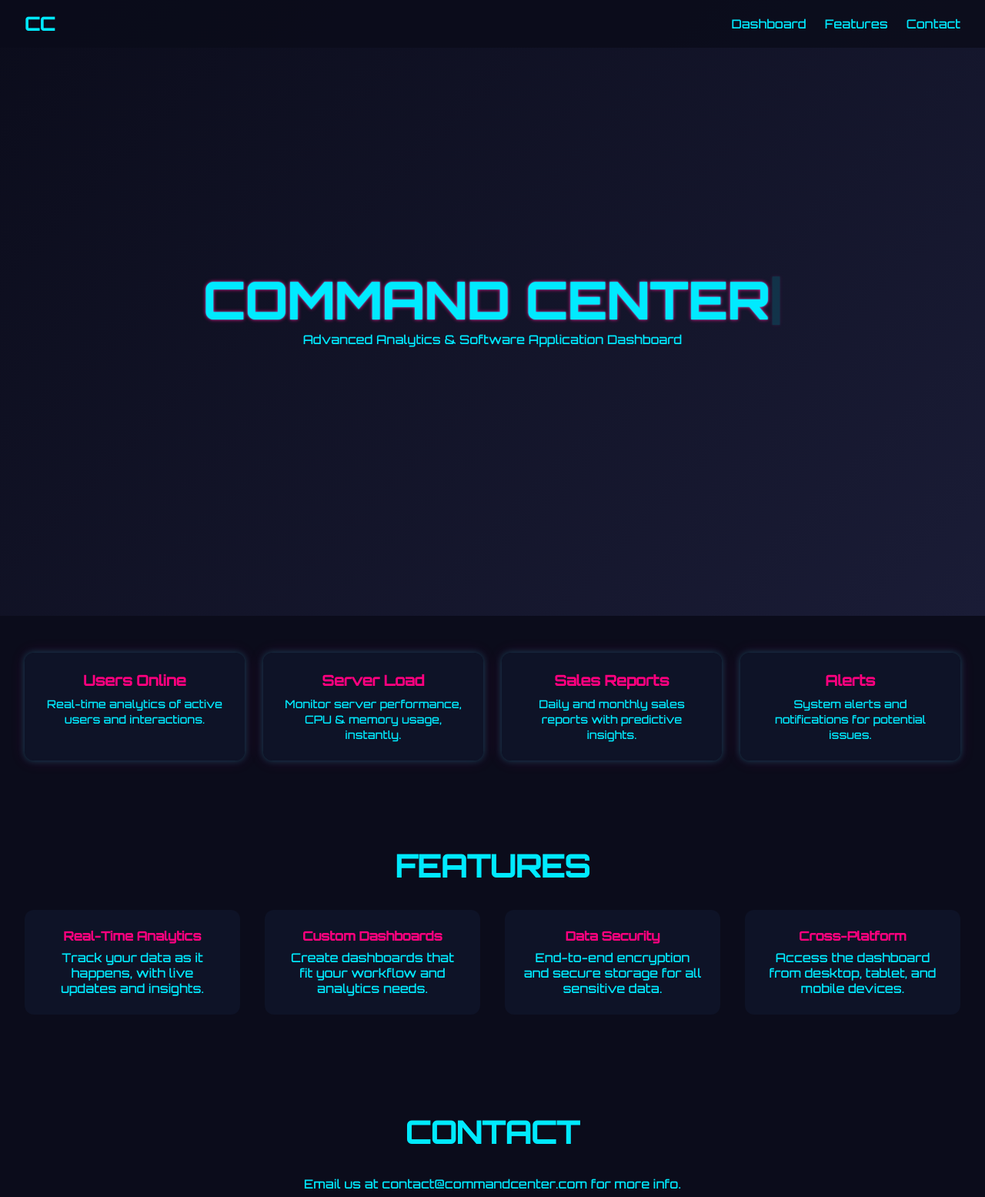
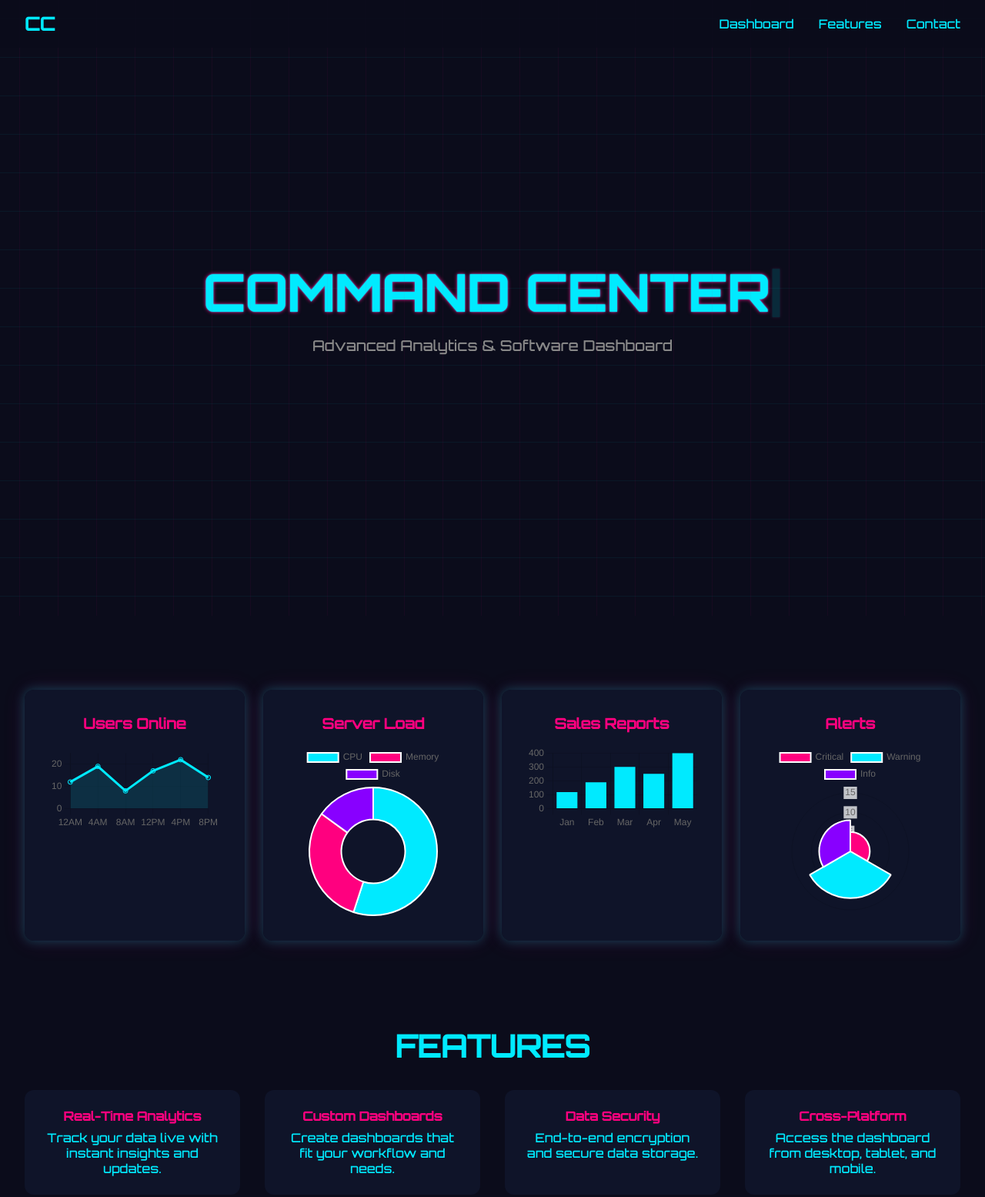
Before and after one commit to jayrolljames/jemz, a plain HTML site: page index.html in a window 1280 px wide. Shown: the top 1555 px of the page at 77% size. Drawn offline with nearby package versions, Linux system fonts and the light colour scheme.

Commit message:
Update index.html

```diff
--- a/index.html
+++ b/index.html
@@ -5,118 +5,59 @@
 <meta name="viewport" content="width=device-width, initial-scale=1.0">
 <title>Command Center</title>
 <link href="https://fonts.googleapis.com/css2?family=Orbitron:wght@500&display=swap" rel="stylesheet">
+<script src="https://cdn.jsdelivr.net/npm/chart.js"></script>
 <style>
-    /* ---------- Reset & Base ---------- */
-    * { margin: 0; padding: 0; box-sizing: border-box; }
-    body {
-      font-family: 'Orbitron', monospace;
-      background: #0b0c1b;
-      color: #00eaff;
-      scroll-behavior: smooth;
-    }
-    a { text-decoration: none; color: inherit; }
-
+/* ---------- Base ---------- */
+*{margin:0;padding:0;box-sizing:border-box;}
+body{font-family:'Orbitron', monospace;background:#0b0c1b;color:#00eaff;overflow-x:hidden;}
+a{color:inherit;text-decoration:none;}
+ul{list-style:none;}
 /* ---------- Navbar ---------- */
-    nav {
-      position: fixed;
-      top: 0;
-      width: 100%;
-      background: rgba(11,12,27,0.85);
-      padding: 1rem 2rem;
-      display: flex;
-      justify-content: space-between;
-      align-items: center;
-      z-index: 1000;
-    }
-    nav .logo { font-size: 1.5rem; font-weight: bold; }
-    nav ul { list-style: none; display: flex; gap: 1.5rem; }
-    nav ul li { cursor: pointer; transition: 0.3s; }
-    nav ul li:hover { color: #ff007f; }
+nav{position:fixed;top:0;width:100%;background:rgba(11,12,27,0.9);padding:1rem 2rem;display:flex;justify-content:space-between;align-items:center;z-index:1000;}
+nav .logo{font-size:1.5rem;font-weight:bold;}
+nav ul{display:flex;gap:2rem;}
+nav ul li{cursor:pointer;transition:.3s;}
+nav ul li:hover{color:#ff007f;}
 
 /* ---------- Header ---------- */
-    header {
-      height: 100vh;
-      display: flex;
-      justify-content: center;
-      align-items: center;
-      text-align: center;
-      background: linear-gradient(135deg, #0b0c1b 0%, #1a1c36 100%);
-      flex-direction: column;
-      padding: 0 1rem;
+header{height:100vh;display:flex;justify-content:center;align-items:center;text-align:center;flex-direction:column;position:relative;overflow:hidden;}
+.header-title{font-size:4rem;color:#00eaff;text-transform:uppercase;letter-spacing:2px;animation:flicker 2s infinite;}
+.typed-text::after{content:'|';animation:blink .7s infinite;}
+header p{margin-top:1rem;color:#888;font-size:1.2rem;}
+
+/* ---------- Dashboard Background Animation ---------- */
+.background-grid{
+  position:absolute;top:0;left:0;width:100%;height:100%;background:linear-gradient(0deg, rgba(0,255,255,0.05) 1px, transparent 1px) 0 0,linear-gradient(90deg, rgba(255,0,127,0.05) 1px, transparent 1px) 0 0;background-size:50px 50px;
+  z-index:0;
+  animation: moveGrid 20s linear infinite;
 }
-    .header-title {
-      font-size: 4rem;
-      color: #00eaff;
-      position: relative;
-      text-transform: uppercase;
-      letter-spacing: 2px;
-      animation: flicker 2s infinite;
-    }
-    .typed-text::after { content: '|'; animation: blink 0.7s infinite; }
+@keyframes moveGrid{0%{background-position:0 0;}100%{background-position:500px 500px;}}
+
+/* ---------- Panels ---------- */
+.dashboard{display:grid;grid-template-columns:repeat(auto-fit,minmax(280px,1fr));gap:1.5rem;padding:6rem 2rem 3rem 2rem;position:relative;z-index:1;}
+.panel{background:rgba(18,24,48,0.7);padding:2rem;border-radius:12px;box-shadow:0 0 15px #00eaff40,0 0 30px #ff007f20;transition:.3s;}
+.panel:hover{transform:translateY(-5px);box-shadow:0 0 25px #00eaff80,0 0 50px #ff007f40;}
+.panel h3{margin-bottom:1rem;color:#ff007f;}
+.panel canvas{margin-top:1rem;}
+
+/* ---------- Sections ---------- */
+section{padding:4rem 2rem;text-align:center;}
+section h2{font-size:2.5rem;margin-bottom:2rem;color:#00eaff;text-transform:uppercase;}
+.features{display:grid;grid-template-columns:repeat(auto-fit,minmax(200px,1fr));gap:2rem;}
+.feature-box{background:rgba(18,24,48,0.7);padding:1.5rem;border-radius:12px;transition:.3s;}
+.feature-box:hover{transform:translateY(-5px);}
+.feature-box h4{margin-bottom:.5rem;color:#ff007f;}
+
+/* ---------- Footer ---------- */
+footer{background:#0b0c1b;text-align:center;padding:2rem;border-top:1px solid #00eaff20;font-size:.9rem;color:#888;}
 
 /* ---------- Keyframes ---------- */
-    @keyframes flicker {
-      0%, 19%, 21%, 23%, 25%, 54%, 56%, 100% { text-shadow: 0 0 2px #00eaff, 0 0 5px #ff007f; }
-      20%, 22%, 24%, 55% { text-shadow: 0 0 20px #00eaff, 0 0 30px #ff007f; }
-    }
-    @keyframes blink { 0%, 50%, 100% { opacity:1; } 25%,75% { opacity:0; } }
-
-    /* ---------- Dashboard Panels ---------- */
-    .dashboard {
-      display: grid;
-      grid-template-columns: repeat(auto-fit, minmax(250px, 1fr));
-      gap: 1.5rem;
-      padding: 3rem 2rem;
-    }
-    .panel {
-      background: rgba(18,24,48,0.6);
-      padding: 1.5rem;
-      border-radius: 12px;
-      box-shadow: 0 0 10px #00eaff40, 0 0 20px #ff007f20;
-      transition: transform 0.3s, box-shadow 0.3s;
-    }
-    .panel:hover { transform: translateY(-5px); box-shadow: 0 0 20px #00eaff80, 0 0 40px #ff007f40; }
-    .panel h3 { margin-bottom: 0.5rem; color: #ff007f; }
-    .panel p { font-size: 0.9rem; line-height: 1.4; }
-
-    /* ---------- Sections ---------- */
-    section {
-      padding: 4rem 2rem;
-      text-align: center;
-    }
-    section h2 {
-      font-size: 2.5rem;
-      margin-bottom: 2rem;
-      color: #00eaff;
-      text-transform: uppercase;
-    }
-    .features {
-      display: grid;
-      grid-template-columns: repeat(auto-fit, minmax(200px, 1fr));
-      gap: 2rem;
-    }
-    .feature-box {
-      background: rgba(18,24,48,0.6);
-      padding: 1.5rem;
-      border-radius: 12px;
-      transition: transform 0.3s;
-    }
-    .feature-box:hover { transform: translateY(-5px); }
-    .feature-box h4 { margin-bottom: 0.5rem; color: #ff007f; }
-
-    /* ---------- Footer ---------- */
-    footer {
-      background: #0b0c1b;
-      text-align: center;
-      padding: 2rem;
-      border-top: 1px solid #00eaff20;
-      font-size: 0.9rem;
-      color: #888;
-    }
+@keyframes flicker{0%,19%,21%,23%,25%,54%,56%,100%{text-shadow:0 0 2px #00eaff,0 0 5px #ff007f;}20%,22%,24%,55%{text-shadow:0 0 20px #00eaff,0 0 30px #ff007f;}}
+@keyframes blink{0%,50%,100%{opacity:1;}25%,75%{opacity:0;}}
 
 /* ---------- Responsive ---------- */
-    @media(max-width:768px){ .header-title{ font-size:3rem; } }
-    @media(max-width:480px){ .header-title{ font-size:2rem; } nav ul { flex-direction: column; gap:1rem; } }
+@media(max-width:768px){.header-title{font-size:3rem;}}
+@media(max-width:480px){.header-title{font-size:2rem;}nav ul{flex-direction:column;gap:1rem;}}
 </style>
 </head>
 <body>
@@ -131,29 +72,30 @@
   </ul>
 </nav>
 
-  <!-- Header / Hero -->
+<!-- Header -->
 <header>
+  <div class="background-grid"></div>
   <h1 class="header-title typed-text" id="commandCenter"></h1>
-    <p>Advanced Analytics & Software Application Dashboard</p>
+  <p>Advanced Analytics & Software Dashboard</p>
 </header>
 
 <!-- Dashboard Panels -->
 <section id="dashboard" class="dashboard">
   <div class="panel">
     <h3>Users Online</h3>
-      <p>Real-time analytics of active users and interactions.</p>
+    <canvas id="usersChart" height="150"></canvas>
   </div>
   <div class="panel">
     <h3>Server Load</h3>
-      <p>Monitor server performance, CPU & memory usage, instantly.</p>
+    <canvas id="serverChart" height="150"></canvas>
   </div>
   <div class="panel">
     <h3>Sales Reports</h3>
-      <p>Daily and monthly sales reports with predictive insights.</p>
+    <canvas id="salesChart" height="150"></canvas>
   </div>
   <div class="panel">
     <h3>Alerts</h3>
-      <p>System alerts and notifications for potential issues.</p>
+    <canvas id="alertsChart" height="150"></canvas>
   </div>
 </section>
 
@@ -163,19 +105,19 @@
   <div class="features">
     <div class="feature-box">
       <h4>Real-Time Analytics</h4>
-        <p>Track your data as it happens, with live updates and insights.</p>
+      <p>Track your data live with instant insights and updates.</p>
     </div>
     <div class="feature-box">
       <h4>Custom Dashboards</h4>
-        <p>Create dashboards that fit your workflow and analytics needs.</p>
+      <p>Create dashboards that fit your workflow and needs.</p>
     </div>
     <div class="feature-box">
       <h4>Data Security</h4>
-        <p>End-to-end encryption and secure storage for all sensitive data.</p>
+      <p>End-to-end encryption and secure data storage.</p>
     </div>
     <div class="feature-box">
       <h4>Cross-Platform</h4>
-        <p>Access the dashboard from desktop, tablet, and mobile devices.</p>
+      <p>Access the dashboard from desktop, tablet, and mobile.</p>
     </div>
   </div>
 </section>
@@ -183,28 +125,41 @@
 <!-- Contact -->
 <section id="contact">
   <h2>Contact</h2>
-    <p>Email us at <a href="mailto:contact@commandcenter.com">contact@commandcenter.com</a> for more info.</p>
+  <p>Email us at <a href="mailto:contact@commandcenter.com">contact@commandcenter.com</a></p>
 </section>
 
 <!-- Footer -->
-  <footer>
-    &copy; 2025 Command Center. All rights reserved.
-  </footer>
+<footer>&copy; 2025 Command Center. All rights reserved.</footer>
 
-  <!-- Typing Effect Script -->
+<!-- Typing Effect -->
 <script>
 const text = "COMMAND CENTER";
 const speed = 150;
 let i = 0;
-    function typeWriter() {
+function typeWriter(){
   if(i < text.length){
     document.getElementById("commandCenter").innerHTML += text.charAt(i);
     i++;
-        setTimeout(typeWriter, speed);
+    setTimeout(typeWriter,speed);
   }
 }
 window.onload = typeWriter;
 </script>
 
+<!-- Chart.js Example -->
+<script>
+const usersCtx = document.getElementById('usersChart').getContext('2d');
+new Chart(usersCtx,{type:'line',data:{labels:['12AM','4AM','8AM','12PM','4PM','8PM'],datasets:[{label:'Users Online',data:[12,19,8,17,22,14],borderColor:'#00eaff',backgroundColor:'#00eaff20',fill:true}]},options:{responsive:true,plugins:{legend:{display:false}},scales:{y:{beginAtZero:true}}}});
+
+const serverCtx = document.getElementById('serverChart').getContext('2d');
+new Chart(serverCtx,{type:'doughnut',data:{labels:['CPU','Memory','Disk'],datasets:[{label:'Server Load',data:[55,30,15],backgroundColor:['#00eaff','#ff007f','#8800ff']}]},options:{responsive:true}});
+
+const salesCtx = document.getElementById('salesChart').getContext('2d');
+new Chart(salesCtx,{type:'bar',data:{labels:['Jan','Feb','Mar','Apr','May'],datasets:[{label:'Sales',data:[120,190,300,250,400],backgroundColor:'#00eaff'}]},options:{responsive:true,plugins:{legend:{display:false}},scales:{y:{beginAtZero:true}}}});
+
+const alertsCtx = document.getElementById('alertsChart').getContext('2d');
+new Chart(alertsCtx,{type:'polarArea',data:{labels:['Critical','Warning','Info'],datasets:[{label:'Alerts',data:[5,12,8],backgroundColor:['#ff007f','#00eaff','#8800ff']}]},options:{responsive:true}});
+</script>
+
 </body>
 </html>
```
Lines whose indentation alone changed are shown as unchanged.
